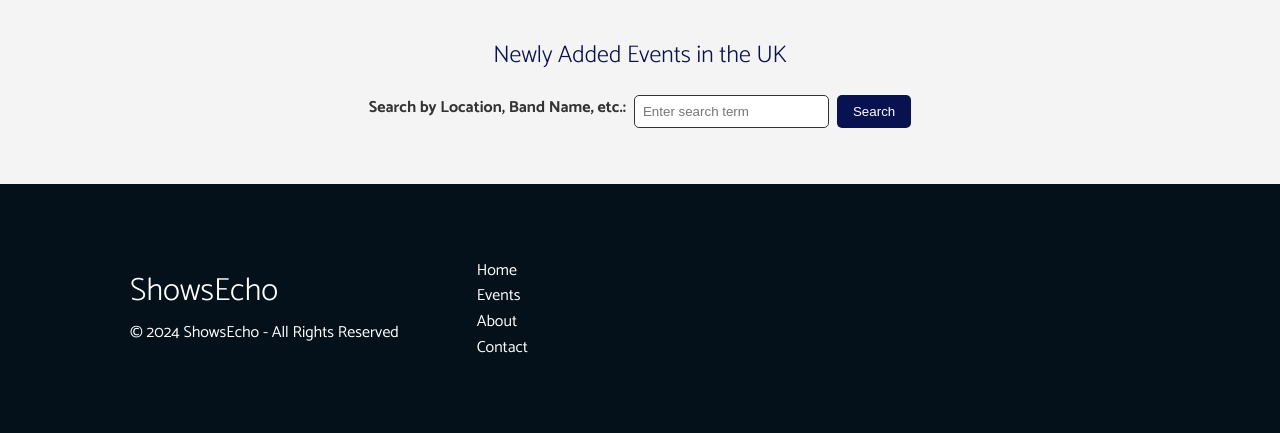
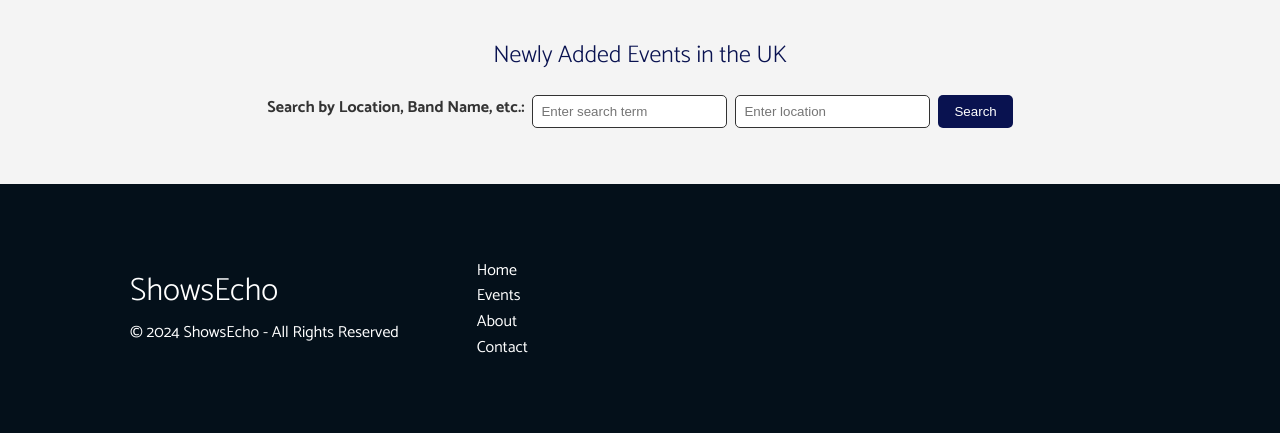
Before and after one commit to easybulb/event-tracking-app, a Django app: page /new-events/ in a window 1280 px wide. Shown: the part 70-503 px from the top of the page. Run offline with Django 5.2, Linux system fonts and the light colour scheme; data that the repository does not hold is empty.

Commit message:
update new_events.html and its views.py to get the search form work well

```diff
--- a/event_tracker/templates/event_tracker/new_events.html
+++ b/event_tracker/templates/event_tracker/new_events.html
@@ -12,7 +12,8 @@
         <!-- Search Form -->
         <form method="get" action="{% url 'new_events' %}" id="event-search-form">
             <label for="search">Search by Location, Band Name, etc.:</label>
-            <input type="text" name="search" placeholder="Enter search term" value="{{ search_term }}" class="input-field">
+            <input type="text" name="q" placeholder="Enter search term" value="{{ search_query }}" class="input-field">
+            <input type="text" name="location" placeholder="Enter location" value="{{ location_query }}" class="input-field">
             <button type="submit" class="search-button">Search</button>
         </form>
 
--- a/event_tracker/views.py
+++ b/event_tracker/views.py
@@ -5,19 +5,20 @@ from datetime import timedelta
 from events.models import Event
 
 def new_events_view(request):
-    # Set window for "new events" to 7 days (using `created_at` in DB)
+    # Set the "new events" window to 7 days based on created_at field
     seven_days_ago = timezone.now() - timedelta(days=7)
 
-    # Retrieve and filter only events added to the database in the last 7 days
+    # Retrieve only events that were added to the database in the past 7 days
     events = Event.objects.filter(
-        created_at__gte=seven_days_ago,  # Newly added to the database in the past 7 days
+        created_at__gte=seven_days_ago,  # Events added within the last 7 days
         location__country="GB"           # Limit to UK events
     ).order_by('-created_at')
 
-    # Search filters
-    search_query = request.GET.get('q', '')
-    location_query = request.GET.get('location', '')
+    # Get search query parameters
+    search_query = request.GET.get('q', '')  # Keyword for band name, show, etc.
+    location_query = request.GET.get('location', '')  # Location filter
 
+    # Apply search filters if provided
     if search_query:
         events = events.filter(title__icontains=search_query)
     if location_query:
```
